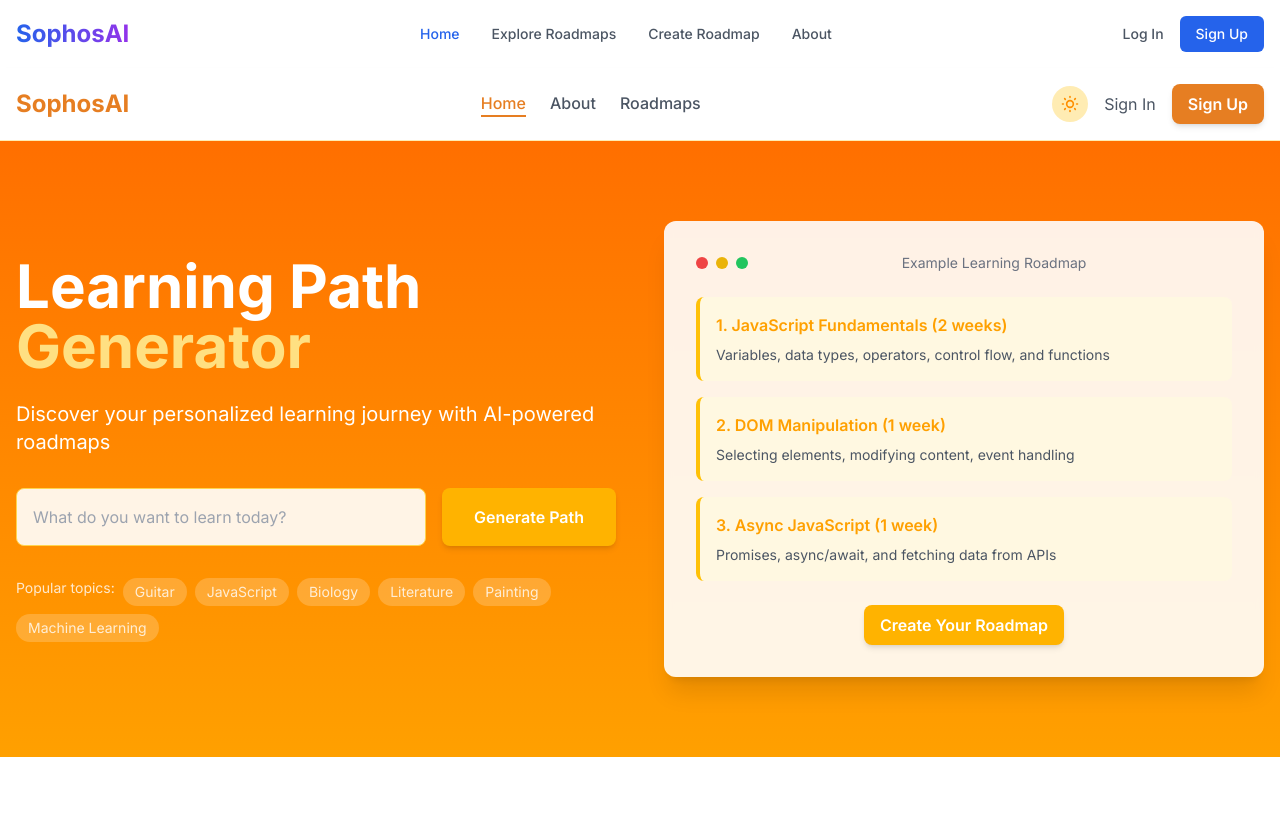
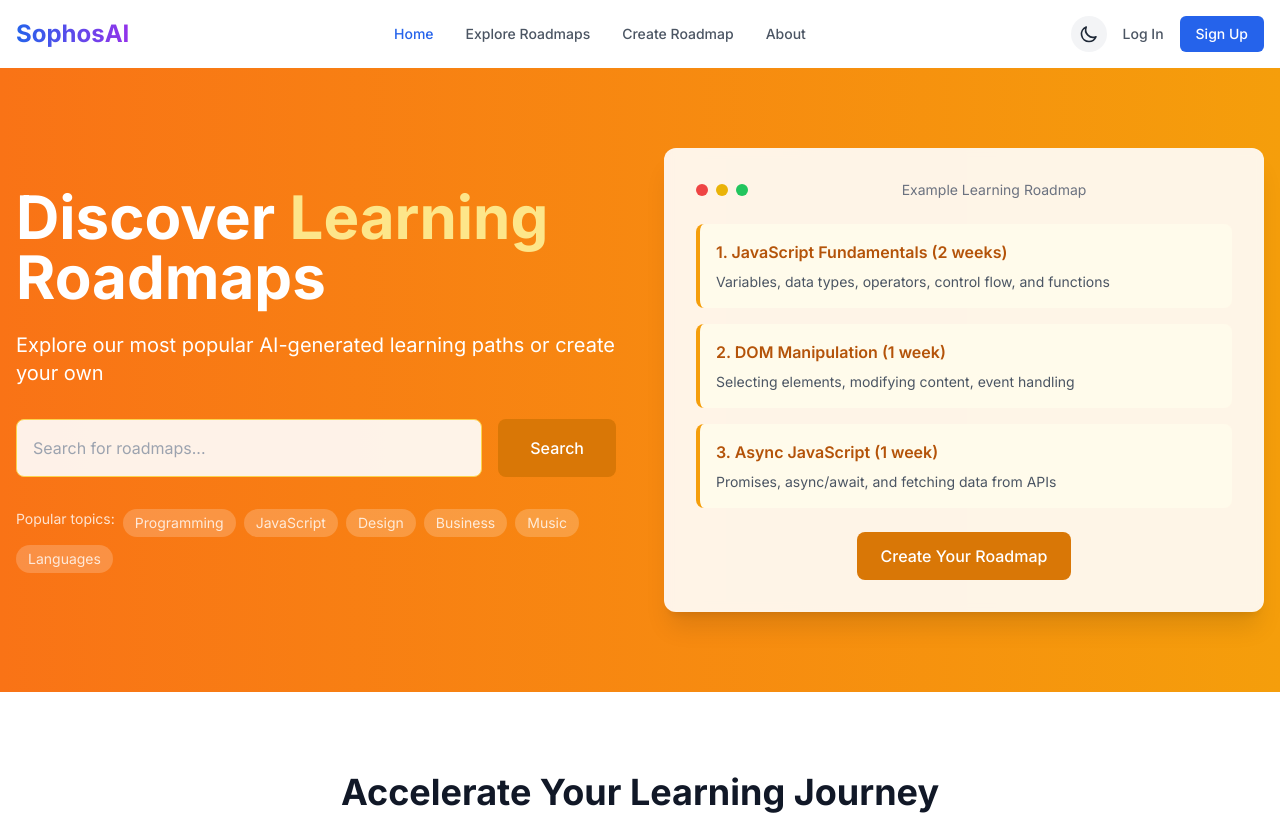
Before and after one commit to aidankhatana/ZoltAI, a Next.js app: page / in a window 1280 px wide. Shown: the top 815 px of the page. Built offline with nearby package versions, Linux system fonts and the light colour scheme.

Commit message:
prisma fix

```diff
--- a/src/app/layout.tsx
+++ b/src/app/layout.tsx
@@ -16,8 +16,8 @@ export default function RootLayout({
   children: React.ReactNode
 }) {
   return (
-    <html lang="en">
-      <body className={`${inter.className} theme-sunset min-h-screen flex flex-col`}>
+    <html lang="en" className="light">
+      <body className={`${inter.className} min-h-screen flex flex-col`}>
         <ClientLayout>
           {children}
         </ClientLayout>
--- a/src/app/page.tsx
+++ b/src/app/page.tsx
@@ -1,21 +1,17 @@
 'use client';
 
-import Header from '@/components/Header';
 import Hero from '@/components/Hero';
 import Features from '@/components/Features';
 import CTA from '@/components/CTA';
-import Footer from '@/components/Footer';
 
 export default function HomePage() {
   return (
-    <div className="min-h-screen flex flex-col theme-sunset">
-      <Header />
+    <div className="min-h-screen flex flex-col">
       <main className="flex-grow">
         <Hero />
         <Features />
         <CTA />
       </main>
-      <Footer />
     </div>
   );
 }
--- a/src/components/Hero.tsx
+++ b/src/components/Hero.tsx
@@ -14,7 +14,7 @@ const Hero = () => {
   };
 
   return (
-    <section className="relative overflow-hidden bg-gradient-sunset dark:from-sunset-900 dark:to-sunset-800 py-20">
+    <section className="relative overflow-hidden bg-gradient-to-r from-orange-500 to-amber-500 dark:from-orange-800 dark:to-amber-800 py-20">
       <div className="container mx-auto px-4">
         <div className="grid grid-cols-1 lg:grid-cols-2 gap-12 items-center">
           <motion.div
@@ -23,33 +23,33 @@ const Hero = () => {
             transition={{ duration: 0.5 }}
           >
             <h1 className="text-4xl md:text-5xl lg:text-6xl font-bold text-white mb-6">
-              Learning Path <span className="text-sunset-200">Generator</span>
+              Discover <span className="text-amber-200">Learning</span> Roadmaps
             </h1>
-            <p className="text-xl text-white dark:text-sunset-100 mb-8">
-              Discover your personalized learning journey with AI-powered roadmaps
+            <p className="text-xl text-white mb-8">
+              Explore our most popular AI-generated learning paths or create your own
             </p>
 
             <form onSubmit={handleSubmit} className="mb-8">
               <div className="flex flex-col md:flex-row gap-4">
                 <input
                   type="text"
-                  placeholder="What do you want to learn today?"
-                  className="flex-grow p-4 rounded-lg border border-sunset-300 bg-white/90 focus:ring-2 focus:ring-sunset-400 focus:border-sunset-400 text-base"
+                  placeholder="Search for roadmaps..."
+                  className="flex-grow p-4 rounded-lg border border-amber-300 bg-white/90 focus:ring-2 focus:ring-amber-400 focus:border-amber-400 text-base"
                   value={searchQuery}
                   onChange={(e) => setSearchQuery(e.target.value)}
                 />
-                <button type="submit" className="btn-primary md:px-8 bg-sunset-600 hover:bg-sunset-700">
-                  Generate Path
+                <button type="submit" className="bg-amber-600 hover:bg-amber-700 text-white font-medium py-4 px-8 rounded-lg transition-colors">
+                  Search
                 </button>
               </div>
             </form>
 
             <div className="flex flex-wrap gap-2 text-sm text-white/80">
               <span>Popular topics:</span>
-              {['Guitar', 'JavaScript', 'Biology', 'Literature', 'Painting', 'Machine Learning'].map((topic) => (
+              {['Programming', 'JavaScript', 'Design', 'Business', 'Music', 'Languages'].map((topic) => (
                 <button
                   key={topic}
-                  onClick={() => setSearchQuery(`Learn ${topic}`)}
+                  onClick={() => setSearchQuery(topic)}
                   className="px-3 py-1 bg-white/20 hover:bg-white/30 rounded-full transition duration-200"
                 >
                   {topic}
@@ -62,7 +62,7 @@ const Hero = () => {
             initial={{ opacity: 0, scale: 0.9 }}
             animate={{ opacity: 1, scale: 1 }}
             transition={{ duration: 0.5, delay: 0.2 }}
-            className="relative"
+            className="relative hidden md:block"
           >
             <div className="bg-white/90 dark:bg-gray-800/90 rounded-xl shadow-xl p-6 md:p-8 backdrop-blur-sm">
               <div className="flex items-center mb-6">
@@ -75,22 +75,22 @@ const Hero = () => {
               </div>
 
               <div className="space-y-4">
-                <div className="bg-sunset-50 dark:bg-sunset-900/40 p-4 rounded-lg border-l-4 border-sunset-500">
-                  <h3 className="font-semibold text-sunset-700 dark:text-sunset-300 mb-2">1. JavaScript Fundamentals (2 weeks)</h3>
+                <div className="bg-amber-50 dark:bg-amber-900/40 p-4 rounded-lg border-l-4 border-amber-500">
+                  <h3 className="font-semibold text-amber-700 dark:text-amber-300 mb-2">1. JavaScript Fundamentals (2 weeks)</h3>
                   <p className="text-sm text-gray-600 dark:text-gray-300">
                     Variables, data types, operators, control flow, and functions
                   </p>
                 </div>
 
-                <div className="bg-sunset-50 dark:bg-sunset-900/40 p-4 rounded-lg border-l-4 border-sunset-500">
-                  <h3 className="font-semibold text-sunset-700 dark:text-sunset-300 mb-2">2. DOM Manipulation (1 week)</h3>
+                <div className="bg-amber-50 dark:bg-amber-900/40 p-4 rounded-lg border-l-4 border-amber-500">
+                  <h3 className="font-semibold text-amber-700 dark:text-amber-300 mb-2">2. DOM Manipulation (1 week)</h3>
                   <p className="text-sm text-gray-600 dark:text-gray-300">
                     Selecting elements, modifying content, event handling
                   </p>
                 </div>
 
-                <div className="bg-sunset-50 dark:bg-sunset-900/40 p-4 rounded-lg border-l-4 border-sunset-500">
-                  <h3 className="font-semibold text-sunset-700 dark:text-sunset-300 mb-2">3. Async JavaScript (1 week)</h3>
+                <div className="bg-amber-50 dark:bg-amber-900/40 p-4 rounded-lg border-l-4 border-amber-500">
+                  <h3 className="font-semibold text-amber-700 dark:text-amber-300 mb-2">3. Async JavaScript (1 week)</h3>
                   <p className="text-sm text-gray-600 dark:text-gray-300">
                     Promises, async/await, and fetching data from APIs
                   </p>
@@ -98,7 +98,7 @@ const Hero = () => {
               </div>
 
               <div className="mt-6 text-center">
-                <Link href="/register" className="inline-block btn-primary bg-sunset-600 hover:bg-sunset-700">
+                <Link href="/roadmap-generator" className="inline-block bg-amber-600 hover:bg-amber-700 text-white font-medium py-3 px-6 rounded-lg transition-colors">
                   Create Your Roadmap
                 </Link>
               </div>
--- a/src/components/Navbar.tsx
+++ b/src/components/Navbar.tsx
@@ -4,6 +4,7 @@ import { useState } from 'react';
 import Link from 'next/link';
 import { usePathname } from 'next/navigation';
 import { useAuth } from '@/contexts/AuthContext';
+import ThemeToggle from './ThemeToggle';
 
 export default function Navbar() {
   const pathname = usePathname();
@@ -53,6 +54,7 @@ export default function Navbar() {
 
           {/* Authentication */}
           <div className="hidden md:flex items-center space-x-4">
+            <ThemeToggle />
             {user ? (
               <div className="flex items-center space-x-4">
                 <Link
@@ -87,8 +89,10 @@ export default function Navbar() {
           </div>
 
           {/* Mobile menu button */}
+          <div className="md:hidden flex items-center space-x-2">
+            <ThemeToggle />
             <button
-            className="md:hidden focus:outline-none"
+              className="focus:outline-none"
               onClick={toggleMenu}
               aria-label="Toggle menu"
             >
@@ -116,6 +120,7 @@ export default function Navbar() {
                 )}
               </svg>
             </button>
+          </div>
         </div>
 
         {/* Mobile Navigation */}
--- a/src/components/ThemeToggle.tsx
+++ b/src/components/ThemeToggle.tsx
@@ -2,42 +2,58 @@
 
 import { useState, useEffect } from 'react';
 
-type Theme = 'sunset' | 'sunrise';
+type Theme = 'light' | 'dark';
 
 export default function ThemeToggle() {
-  const [theme, setTheme] = useState<Theme>('sunset');
+  const [theme, setTheme] = useState<Theme>('light');
 
   useEffect(() => {
+    // Check if theme is stored in localStorage
     const savedTheme = localStorage.getItem('theme') as Theme | null;
-    if (savedTheme && (savedTheme === 'sunset' || savedTheme === 'sunrise')) {
+
+    // If no saved theme, check user preference
+    if (!savedTheme) {
+      const userPrefersDark = window.matchMedia('(prefers-color-scheme: dark)').matches;
+      setTheme(userPrefersDark ? 'dark' : 'light');
+      applyTheme(userPrefersDark ? 'dark' : 'light');
+    } else {
       setTheme(savedTheme);
-      document.documentElement.classList.remove('theme-sunset', 'theme-sunrise');
-      document.documentElement.classList.add(`theme-${savedTheme}`);
+      applyTheme(savedTheme);
     }
   }, []);
 
+  const applyTheme = (newTheme: Theme) => {
+    // Apply to both html and body to ensure compatibility
+    if (newTheme === 'dark') {
+      document.documentElement.classList.add('dark');
+      document.body.classList.add('dark');
+    } else {
+      document.documentElement.classList.remove('dark');
+      document.body.classList.remove('dark');
+    }
+  };
+
   const toggleTheme = () => {
-    const newTheme = theme === 'sunset' ? 'sunrise' : 'sunset';
+    const newTheme = theme === 'light' ? 'dark' : 'light';
     setTheme(newTheme);
-    document.documentElement.classList.remove('theme-sunset', 'theme-sunrise');
-    document.documentElement.classList.add(`theme-${newTheme}`);
+    applyTheme(newTheme);
     localStorage.setItem('theme', newTheme);
   };
 
   return (
     <button
-      className="theme-toggle"
+      className="p-2 rounded-full bg-gray-100 dark:bg-gray-800 text-gray-800 dark:text-white hover:bg-gray-200 dark:hover:bg-gray-700 transition-colors"
       onClick={toggleTheme}
       aria-label="Toggle theme"
-      title={`Switch to ${theme === 'sunset' ? 'sunrise' : 'sunset'} theme`}
+      title={`Switch to ${theme === 'light' ? 'dark' : 'light'} mode`}
     >
-      {theme === 'sunset' ? (
+      {theme === 'light' ? (
         <svg xmlns="http://www.w3.org/2000/svg" className="h-5 w-5" fill="none" viewBox="0 0 24 24" stroke="currentColor">
-          <path strokeLinecap="round" strokeLinejoin="round" strokeWidth={2} d="M12 3v1m0 16v1m9-9h-1M4 12H3m15.364 6.364l-.707-.707M6.343 6.343l-.707-.707m12.728 0l-.707.707M6.343 17.657l-.707.707M16 12a4 4 0 11-8 0 4 4 0 018 0z" />
+          <path strokeLinecap="round" strokeLinejoin="round" strokeWidth={2} d="M20.354 15.354A9 9 0 018.646 3.646 9.003 9.003 0 0012 21a9.003 9.003 0 008.354-5.646z" />
         </svg>
       ) : (
         <svg xmlns="http://www.w3.org/2000/svg" className="h-5 w-5" fill="none" viewBox="0 0 24 24" stroke="currentColor">
-          <path strokeLinecap="round" strokeLinejoin="round" strokeWidth={2} d="M20.354 15.354A9 9 0 018.646 3.646 9.003 9.003 0 0012 21a9.003 9.003 0 008.354-5.646z" />
+          <path strokeLinecap="round" strokeLinejoin="round" strokeWidth={2} d="M12 3v1m0 16v1m9-9h-1M4 12H3m15.364 6.364l-.707-.707M6.343 6.343l-.707-.707m12.728 0l-.707.707M6.343 17.657l-.707.707M16 12a4 4 0 11-8 0 4 4 0 018 0z" />
         </svg>
       )}
     </button>
--- a/tailwind.config.js
+++ b/tailwind.config.js
@@ -5,6 +5,7 @@ module.exports = {
     "./src/components/**/*.{js,ts,jsx,tsx,mdx}",
     "./src/app/**/*.{js,ts,jsx,tsx,mdx}",
   ],
+  darkMode: 'class',
   theme: {
     extend: {
       colors: {
```
Lines whose indentation alone changed are shown as unchanged.
